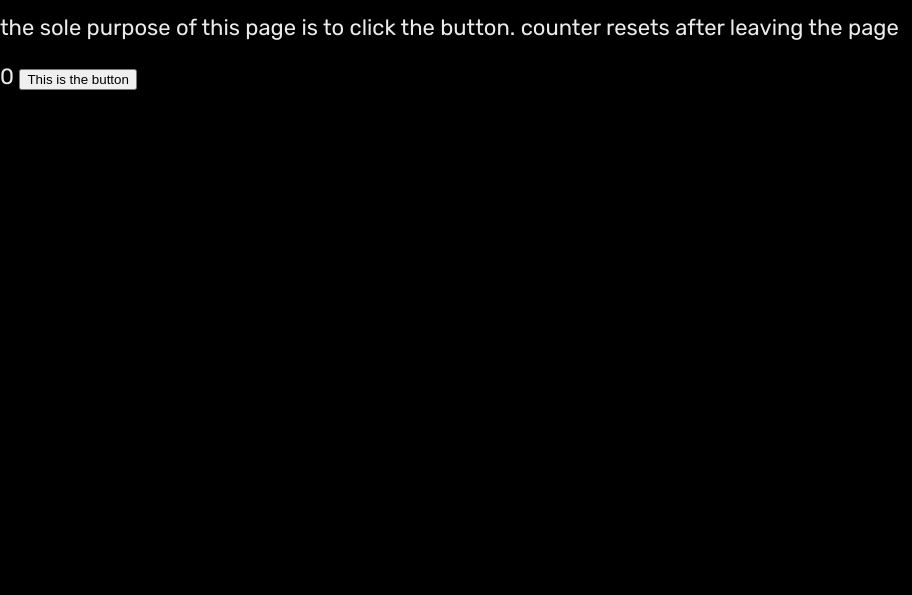
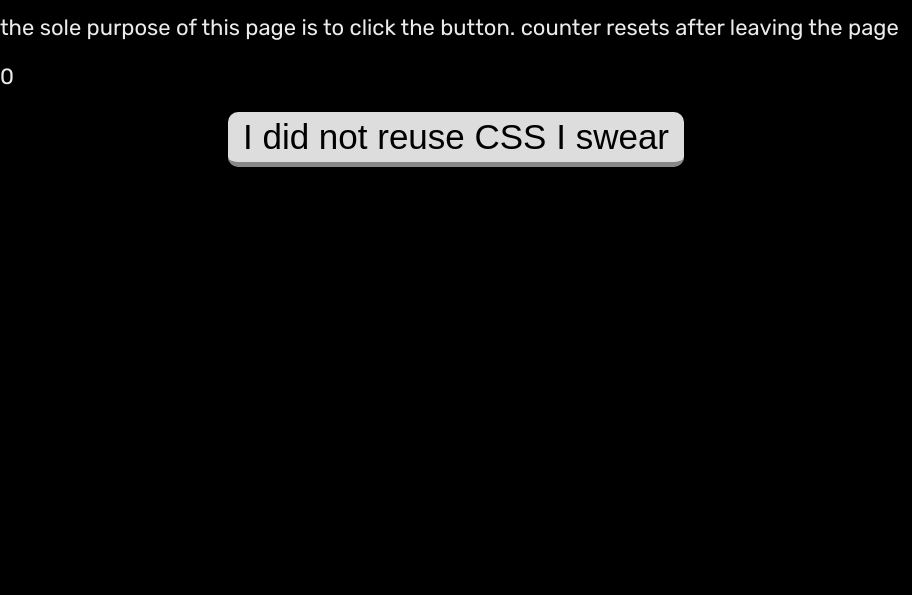
Before and after one commit to Shob3r/CppShowcase, an Electron app: page src/pages/ButtonClicker.html in a window 912 px wide. Shown: the part 205-800 px from the top of the page. Drawn offline with Linux system fonts and the light colour scheme.

Commit message:
moar css changes

```diff
--- a/src/js/ButtonListener.js
+++ b/src/js/ButtonListener.js
@@ -5,5 +5,5 @@ const clickCounter = document.querySelector("#clickCounter");
 button.addEventListener("click", function() {
   clickCount++;
   console.log("button Clicked!")
-  clickCount.innerText = clickCounter
+  clickCount.innerText = "clickCounter"
 })
--- a/src/pages/ButtonClicker.html
+++ b/src/pages/ButtonClicker.html
@@ -22,9 +22,11 @@
 
       <h1>Button Clicker</h1>
       <p>the sole purpose of this page is to click the button. counter resets after leaving the page</p>
-      <span id="clickCounter" class="buttonClicker">0</span>
-      <button id="buttonClicker" class="buttonClicker">This is the button</button>
+      <p id="clickCounter" class="buttonClicker">0</p>
 
+      <div class="monkeyGameButtonContainer">
+        <button id="buttonClicker" class="monkeyGameButton">I did not reuse CSS I swear</button>
+      </div>
 
       <script src="../js/ButtonListener.js"> </script>
 
```
Also changed, not shown: src/index.html (+2 -8 lines), 1 other file.
